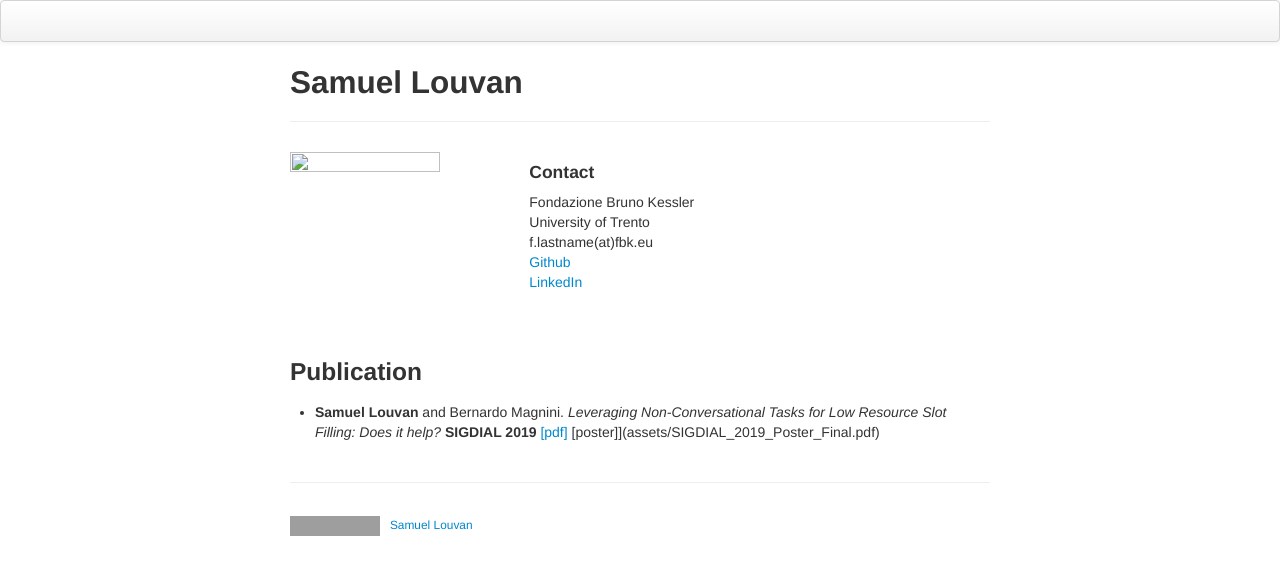
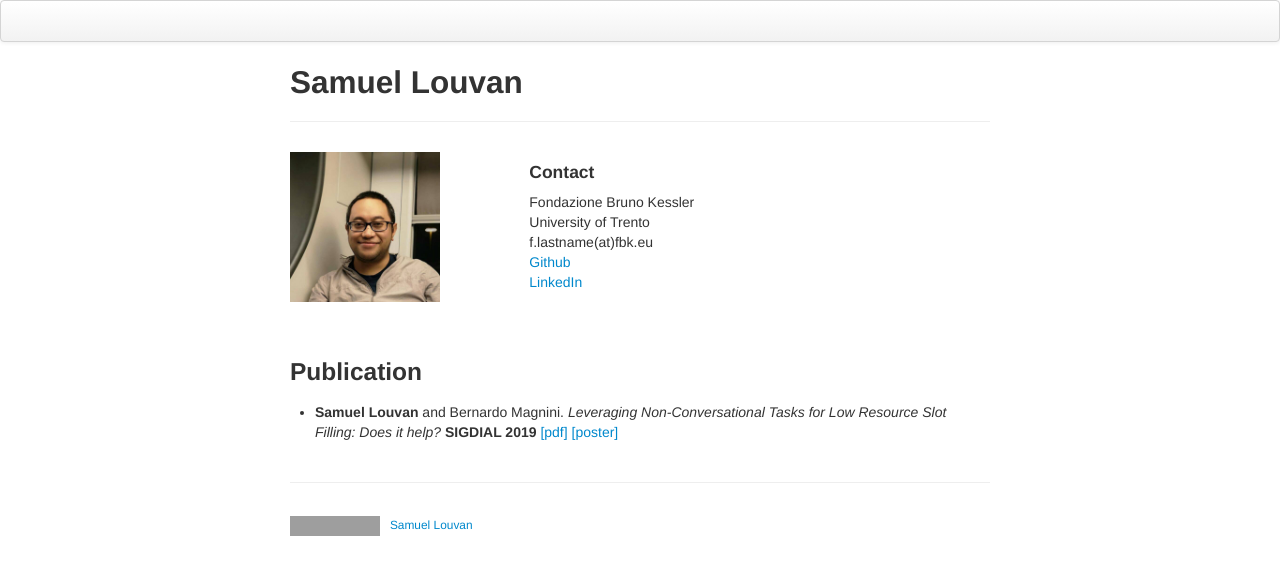
Before and after one commit to slouvan/slouvan.github.io, a Jekyll site: the page built from index.md, in a window 1280 px wide. Shown: the top 575 px of the page. Built offline with Jekyll 4.4.1, drawn with Linux system fonts in a browser that asks for light colours; grey boxes are pictures that could not be loaded.

Commit message:
Add image

```diff
--- a/index.md
+++ b/index.md
@@ -7,4 +7,4 @@ title: Samuel Louvan
 
 ### Publication
 
-- __Samuel Louvan__ and Bernardo Magnini. *Leveraging Non-Conversational Tasks for Low Resource Slot Filling: Does it help?*  __SIGDIAL 2019__ [[pdf]](https://ahcweb01.naist.jp/sigdial20/proceedings/proceedings_SIGDIAL2019.pdf) [poster]](assets/SIGDIAL_2019_Poster_Final.pdf)
+- __Samuel Louvan__ and Bernardo Magnini. *Leveraging Non-Conversational Tasks for Low Resource Slot Filling: Does it help?*  __SIGDIAL 2019__ [[pdf]](https://ahcweb01.naist.jp/sigdial20/proceedings/proceedings_SIGDIAL2019.pdf) [[poster]](assets/SIGDIAL_2019_Poster_Final.pdf)
```
Also changed, not shown: img/2019.jpeg (added).
